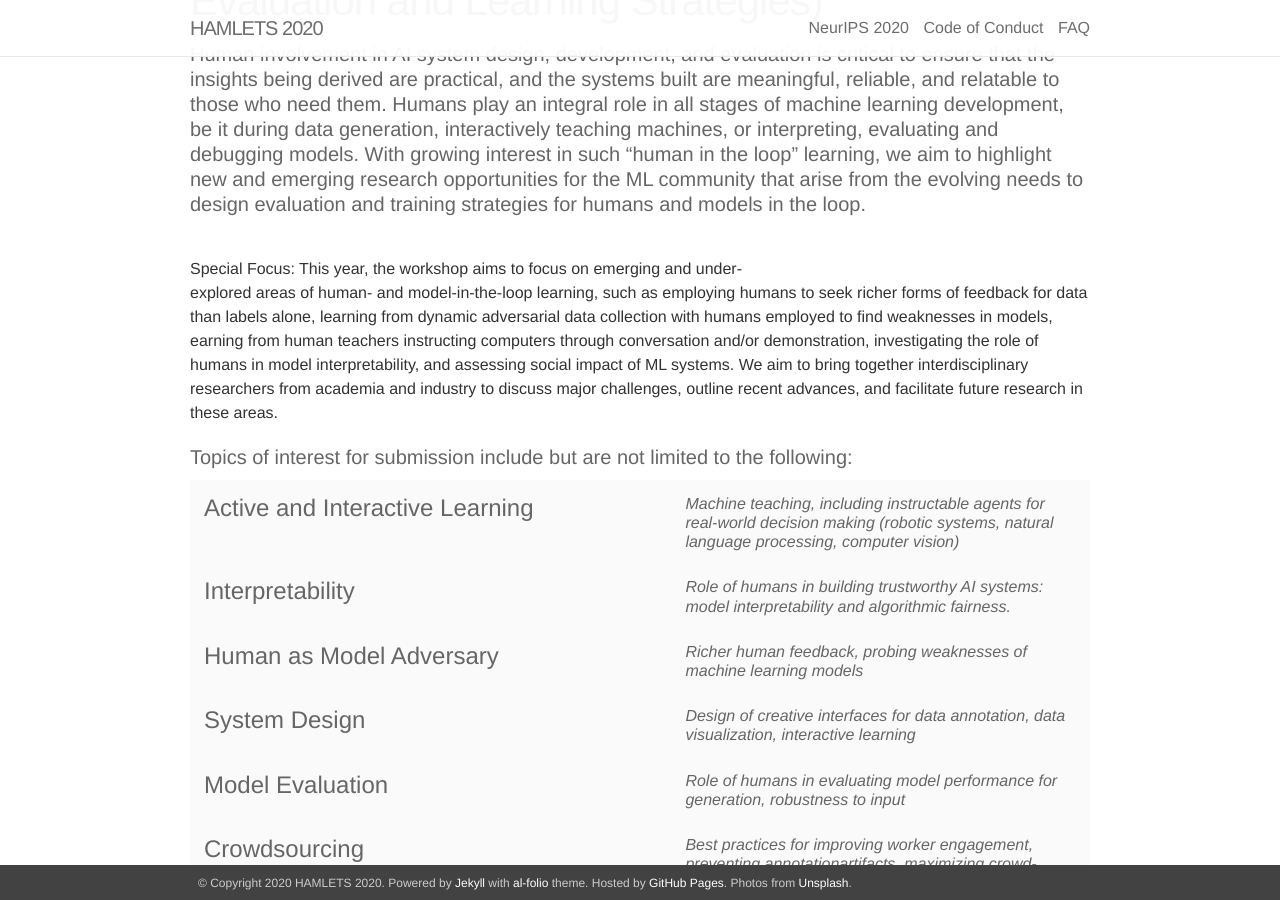
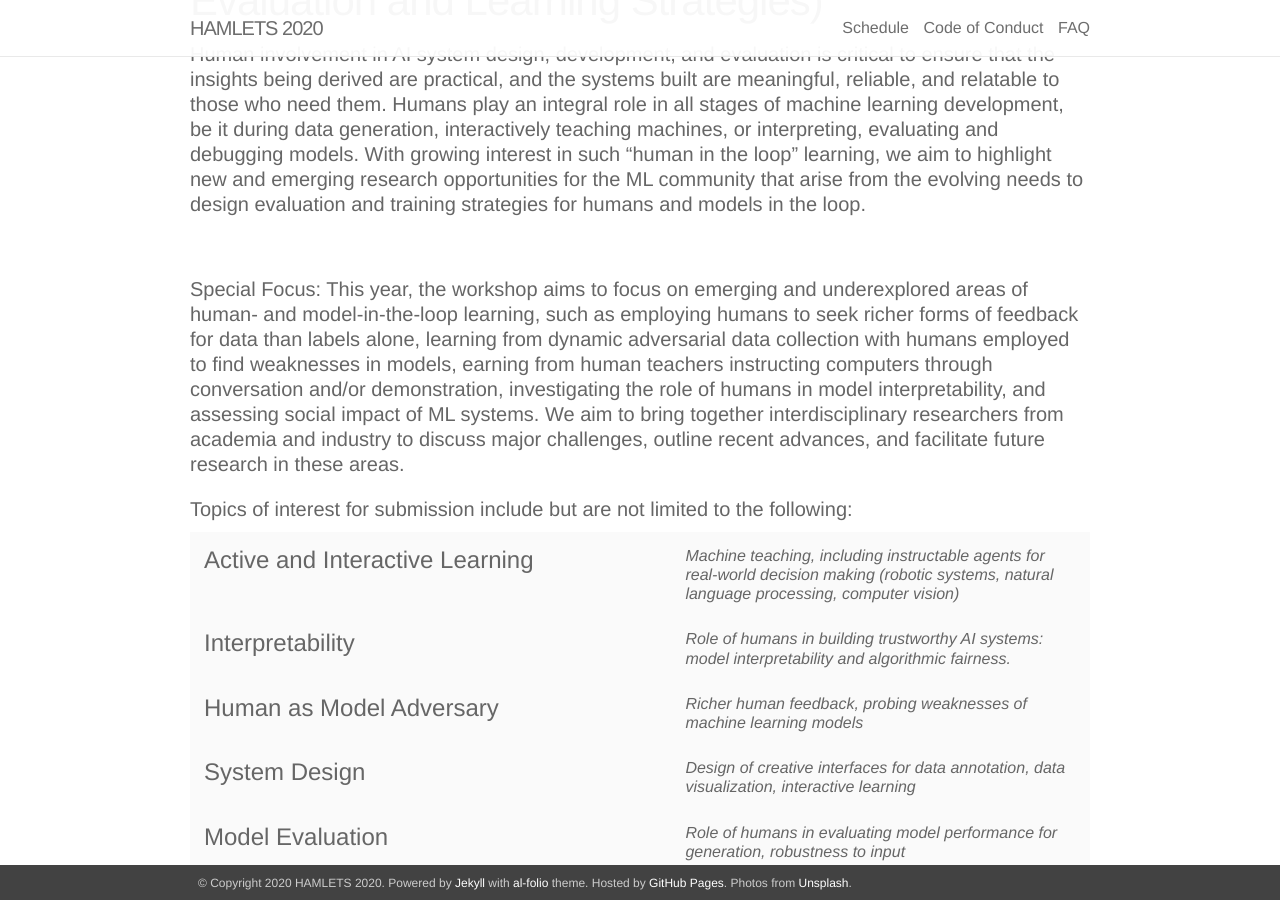
Before and after one commit to hamlets-workshop/hamlets-workshop.github.io, a Jekyll site: the page built from _pages/00_about.md, in a window 1280 px wide and 900 px high, scrolled down 391 px. Built offline with Jekyll 4.4.1, drawn with Linux system fonts in a browser that asks for light colours; nearby versions of some CDN libraries.

Commit message:
adding Schedule

```diff
--- a/_pages/00_about.md
+++ b/_pages/00_about.md
@@ -12,7 +12,7 @@ news: true
 social: true
 ---
 
-Special Focus: This year, the workshop aims to focus on emerging and under-explored areas of human- and model-in-the-loop learning, such as employing humans to seek richer forms of feedback for data than labels alone, learning from dynamic adversarial data collection with humans employed to find weaknesses in models, earning from human teachers instructing computers through conversation and/or demonstration, investigating the role of humans in model interpretability, and assessing social impact of ML systems. We aim to bring together interdisciplinary researchers from academia and industry to discuss major challenges, outline recent advances, and facilitate future research in these areas.
+#### Special Focus: This year, the workshop aims to focus on emerging and underexplored areas of human- and model-in-the-loop learning, such as employing humans to seek richer forms of feedback for data than labels alone, learning from dynamic adversarial data collection with humans employed to find weaknesses in models, earning from human teachers instructing computers through conversation and/or demonstration, investigating the role of humans in model interpretability, and assessing social impact of ML systems. We aim to bring together interdisciplinary researchers from academia and industry to discuss major challenges, outline recent advances, and facilitate future research in these areas.
 
 #### Topics of interest for submission include but are not limited to the following:
 
--- a/_pages/04_neurips2020.md
+++ b/_pages/04_schedule.md
@@ -1,8 +1,10 @@
 ---
 layout: page
 permalink: /neurips2020/
-title: NeurIPS 2020
+title: Schedule
 description: Information about the NeurIPS 2020 HAMLETS workshop.
 ---
 
+#### Schedule
+
 Coming Soon!
```
